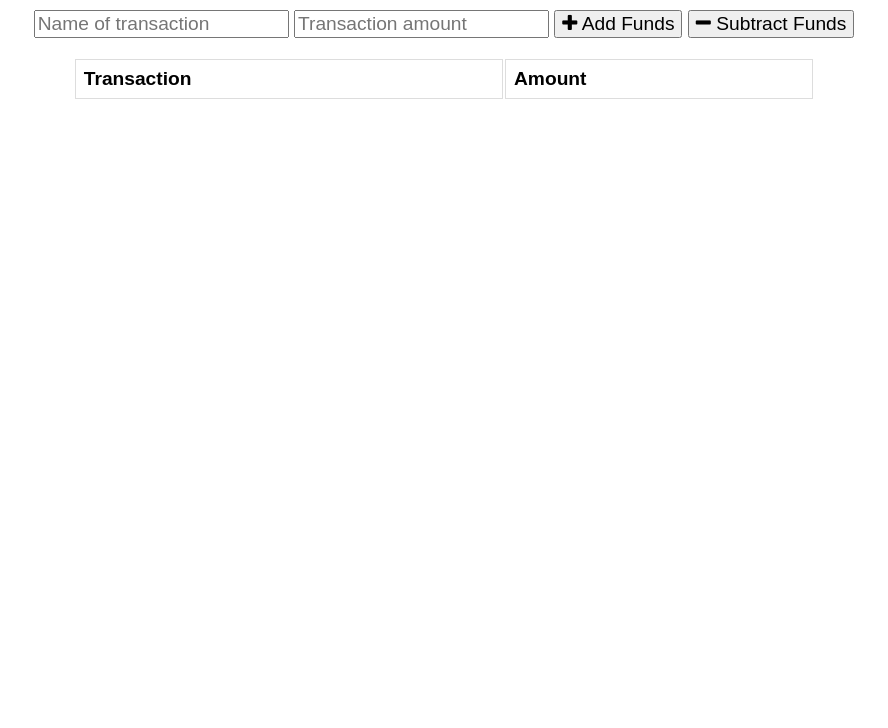
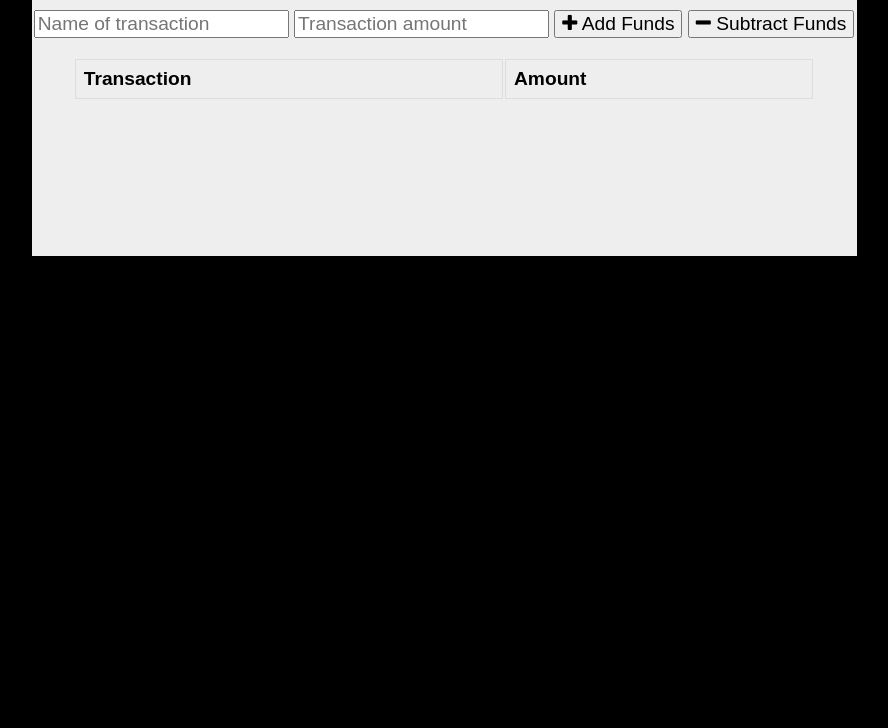
Before and after one commit to MehdiMahmud79/budget-tracker, a website: page public/index.html in a window 1280 px wide. Shown: the part 72-800 px from the top of the page, without its empty margins (196-1084 px from the left). Drawn offline with nearby package versions, Linux system fonts and the light colour scheme; no server answers.

```diff
--- a/public/index.html
+++ b/public/index.html
@@ -9,7 +9,7 @@
 
   <link rel="stylesheet" href="https://stackpath.bootstrapcdn.com/font-awesome/4.7.0/css/font-awesome.min.css">
   <link rel="stylesheet" href="/styles.css">
-  <link rel="manifest" href="manifest.webmanifest">
+  <!-- <link rel="manifest" href="manifest.webmanifest"> -->
 
   <title>Budget Tracker</title>
 </head>
--- a/public/styles.css
+++ b/public/styles.css
@@ -1,6 +1,8 @@
 body {
   font-size: 120%;
   font-family: Arial;
+  background-color: #000000;
+
 }
 
 button, input {
@@ -30,6 +32,8 @@
   margin: 0 auto;
   max-width: 825px;
   text-align: center;
+  background-color: #eeeeee;
+
 }
 
 .total {
```
Also changed, not shown: README.md, public/manifest.webmanifest.
